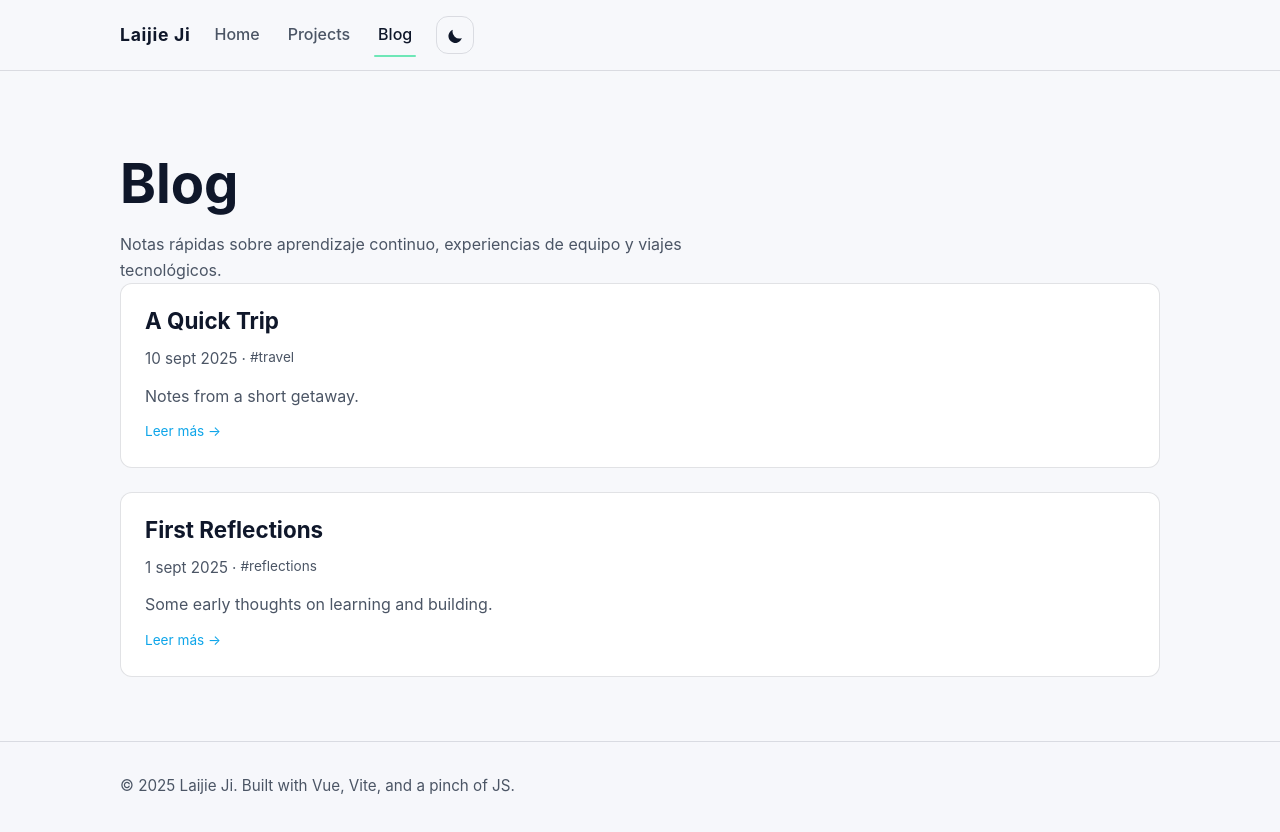
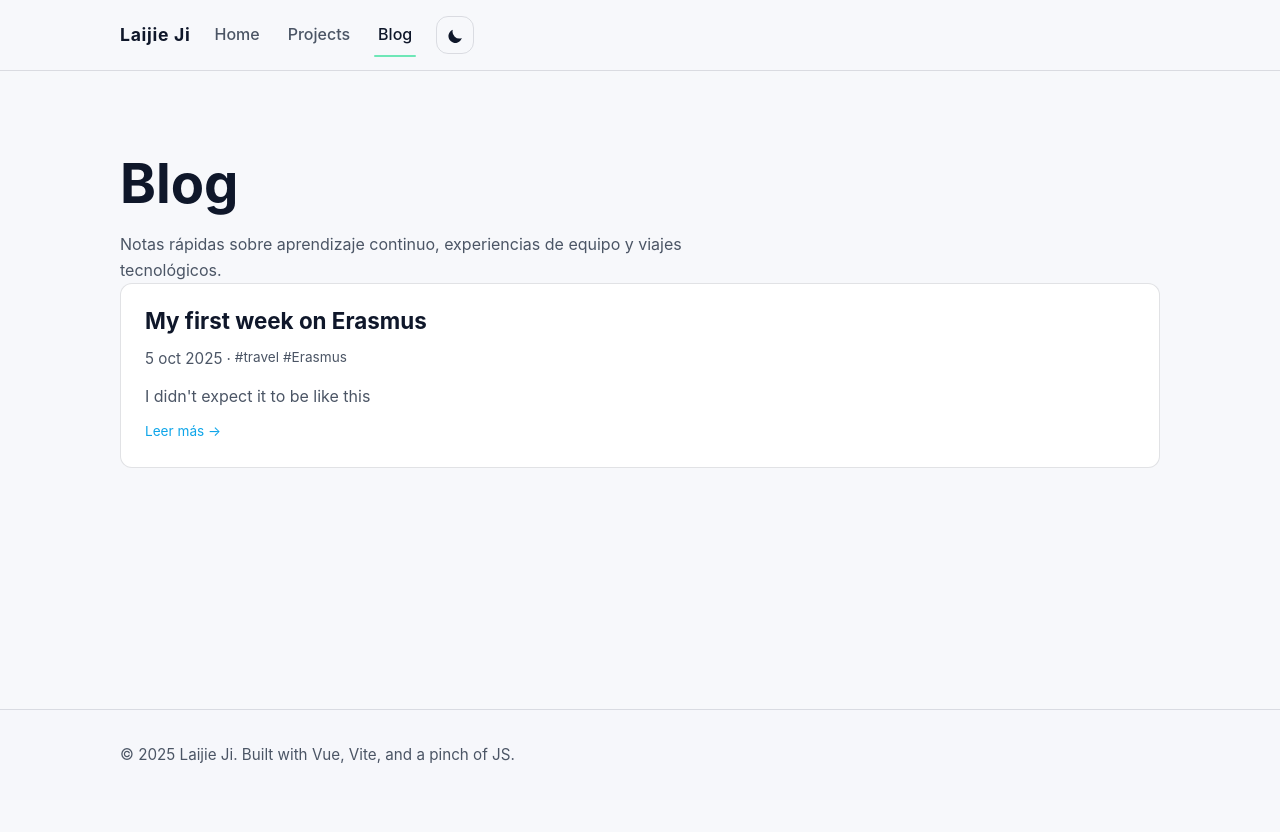
Before and after one commit to LaijieJi/webpage, a Vue app: page /blog in a window 1280 px wide. After the commit the page ends 800 px from the top, so only its background shows below. Built offline with nearby package versions, Linux system fonts and the light colour scheme.

Commit message:
chore: update initial description

```diff
--- a/src/data/posts.json
+++ b/src/data/posts.json
@@ -1,18 +1,10 @@
 [
   {
-    "slug": "first-reflections",
-    "title": "First Reflections",
-    "date": "2025-09-01",
-    "tags": ["reflections"],
-    "excerpt": "Some early thoughts on learning and building.",
-    "html": "<h2>Why I write</h2><p>Short reflective piece here...</p>"
-  },
-  {
-    "slug": "a-quick-trip",
-    "title": "A Quick Trip",
-    "date": "2025-09-10",
-    "tags": ["travel"],
-    "excerpt": "Notes from a short getaway.",
-    "html": "<h2>Notes</h2><p>Simple travel notes...</p>"
+    "slug": "munich-first-week",
+    "title": "My first week on Erasmus",
+    "date": "2025-10-5",
+    "tags": ["travel", "Erasmus"],
+    "excerpt": "I didn't expect it to be like this",
+    "html": "<h2>At the moment of arrival</h2><p>After having to wake up at 4AM and traveled for several hours. We(my friend and me) finally had arrived to where we are going to stay for six months, studying and working at the same time.</p>"
   }
 ]
--- a/src/data/projects.json
+++ b/src/data/projects.json
@@ -2,7 +2,7 @@
   {
     "title": "Project Gaia",
     "tech": ["Flutter", "Supabase"],
-    "dates": "Feb 2024 – May 2024",
+    "dates": "Feb 2024 - May 2024",
     "summary": "App for the management of urban gardens with marketplace, chats, field organization, plant details, and more.",
     "links": [
       {
@@ -12,10 +12,15 @@
     ]
   },
   {
-    "title": "Coming soon",
-    "tech": ["TBD"],
-    "dates": "",
-    "summary": "Placeholder project.",
-    "links": []
+    "title": "Fart or no Fart.",
+    "tech": ["PyTorch", "FastAPI"],
+    "dates": "2020",
+    "summary": "Basic project for applying knowledge about audio processing and classification.",
+    "links": [
+      {
+        "label": "Repo",
+        "href": "https://github.com/Gaia-Artemis-Codethon/Gaia"
+      }
+    ]
   }
 ]
--- a/src/views/HomeView.vue
+++ b/src/views/HomeView.vue
@@ -4,14 +4,17 @@
       <header class="hero">
         <div>
           <h1 class="view-heading">Computer Science student &amp; software developer</h1>
+          <p class="view-text">Hola! 👋</p>
           <p class="view-text">
-            Soy Laijie Ji, estudiante de Computer Science en la Universidad Politécnica de València. Me apasiona crear productos digitales accesibles y sostenibles que resuelvan problemas reales.
+            Soy Laijie Ji, estudiante de Ingeniería Informática en la Universidad Politécnica de València. Me apasiona crear productos accesibles que resuelvan problemas reales y tengan un impacto en las vidas de los demás.
           </p>
+          <br></br>
           <p class="view-text">
-            Disfruto trabajando en equipos multidisciplinares donde la comunicación clara y la documentación transparente ayudan a construir software confiable. Actualmente exploro patrones de DevOps, experiencias móviles con Flutter y APIs diseñadas con intención.
+            Disfruto trabajando en equipos multidisciplinares donde la comunicación clara y la documentación transparente ayudan a construir software en el que se puede confiar. Actualmente me encuentro ampliando mis conocimientos en Desarrollo de Software, experiencias móviles con Flutter e Inteligencia Artifical.
           </p>
+          <br></br>
           <p class="view-text">
-            Cuando no estoy programando, organizo talleres, comparto recursos con comunidades estudiantiles y aprendo de otras personas constructoras.
+            Cuando no estoy programando, me gusta invertir mi tiempo leyendo📖, haciendo ejercicio🏃 o aprendiendo🎒.
           </p>
         </div>
         <div>
```
